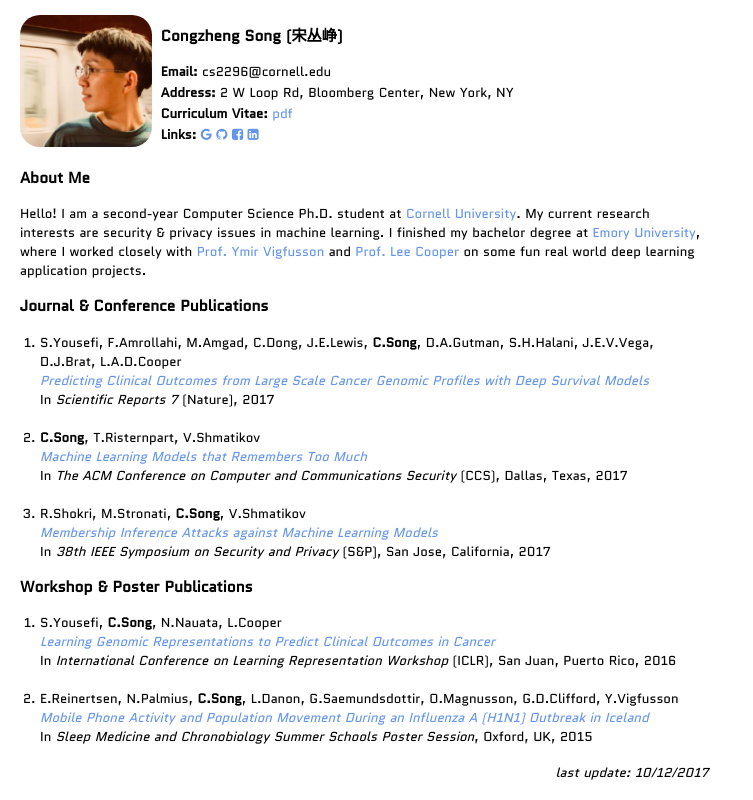
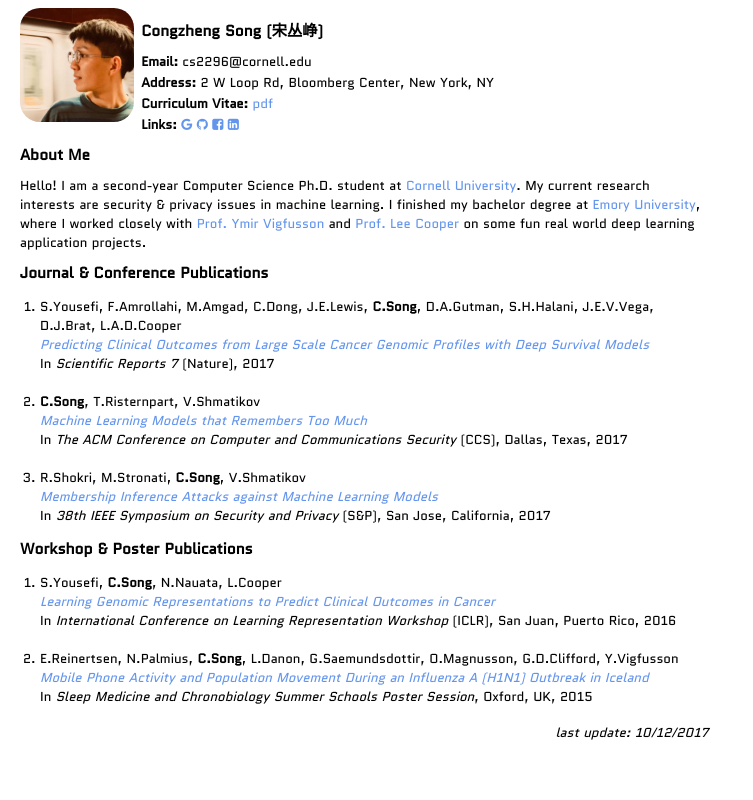
Before and after one commit to csong27/csong27.github.io, a plain HTML site: page index.html in a window 1280 px wide. Shown: the whole page, without its empty margins (0-753 px from the left). Drawn offline with Linux system fonts and the light colour scheme.

Commit message:
fix margin

```diff
--- a/index.html
+++ b/index.html
@@ -55,17 +55,20 @@ a {
 a:hover {
 	color: hotpink;
 }
+
+h3 {
+    margin-top:10px;
+    margin-bottom:10px;
+}
+
 </style>
 
 
 <body style="margin-left:20px">
 <div id="left_col">
 
-<div style="float:left; margin-top:1%">
-<img src="./images/me.jpg" style="border-radius: 20px;" width="33%" height="33%">
-</div>
-
-<div style="position:absolute; float:left; margin-left:11%">
+<img src="./images/me.jpg" style="border-radius: 20px" width="16.6%" height="16.6%" align='left' />
+<div style="float:left; margin-left:1%">
 <h3><b>Congzheng Song (宋丛峥)</b></h3>
 <span><b>Email: </b>cs2296@cornell.edu</a></span>
 <br/>
@@ -83,7 +86,6 @@ a:hover {
 <a href="https://www.linkedin.com/in/congzheng-song-412584a5"><i class="fa fa-linkedin-square fa-1x" aria-hidden="true"></i></a>
 <br/>
 </div>
-
 </div>
 
 
```
